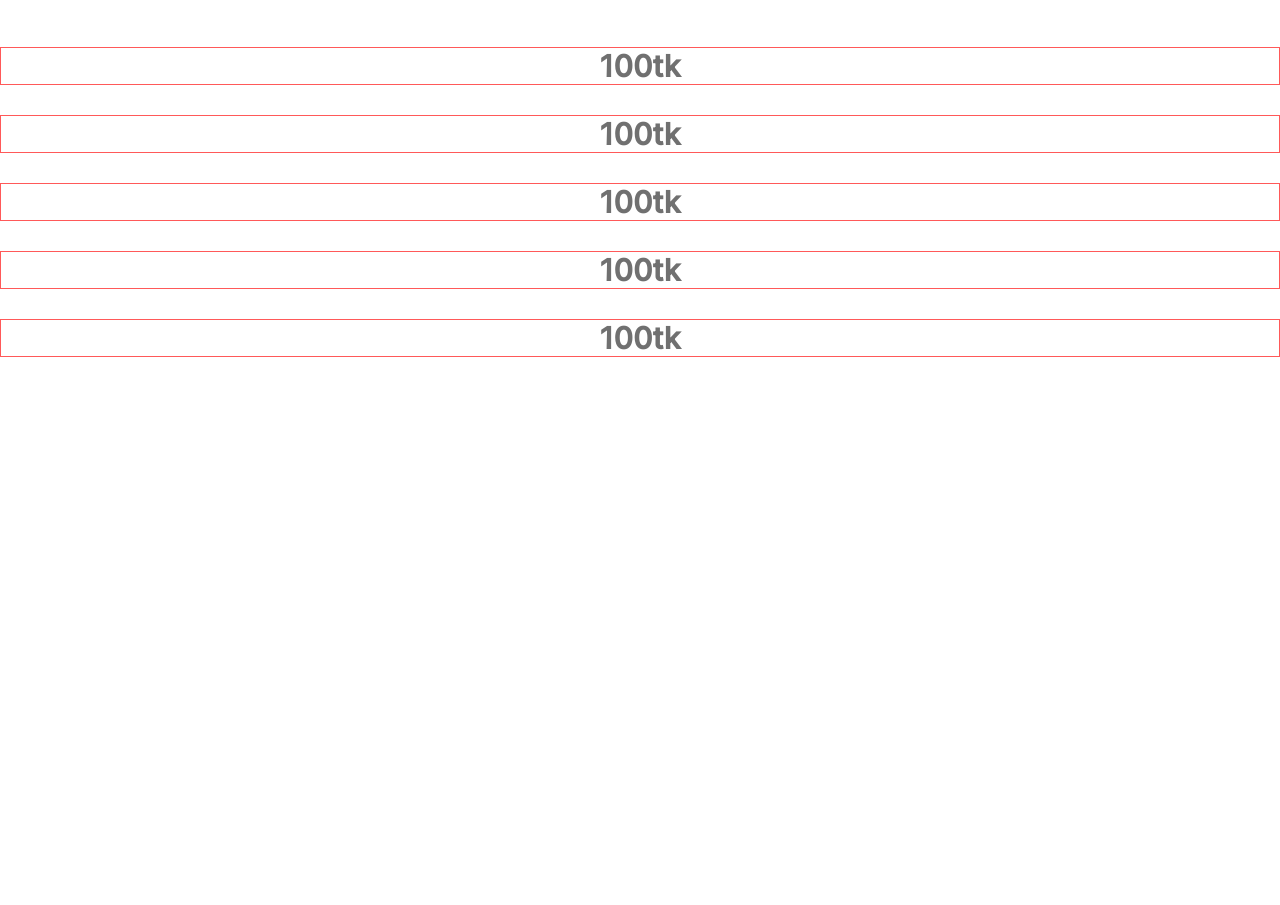
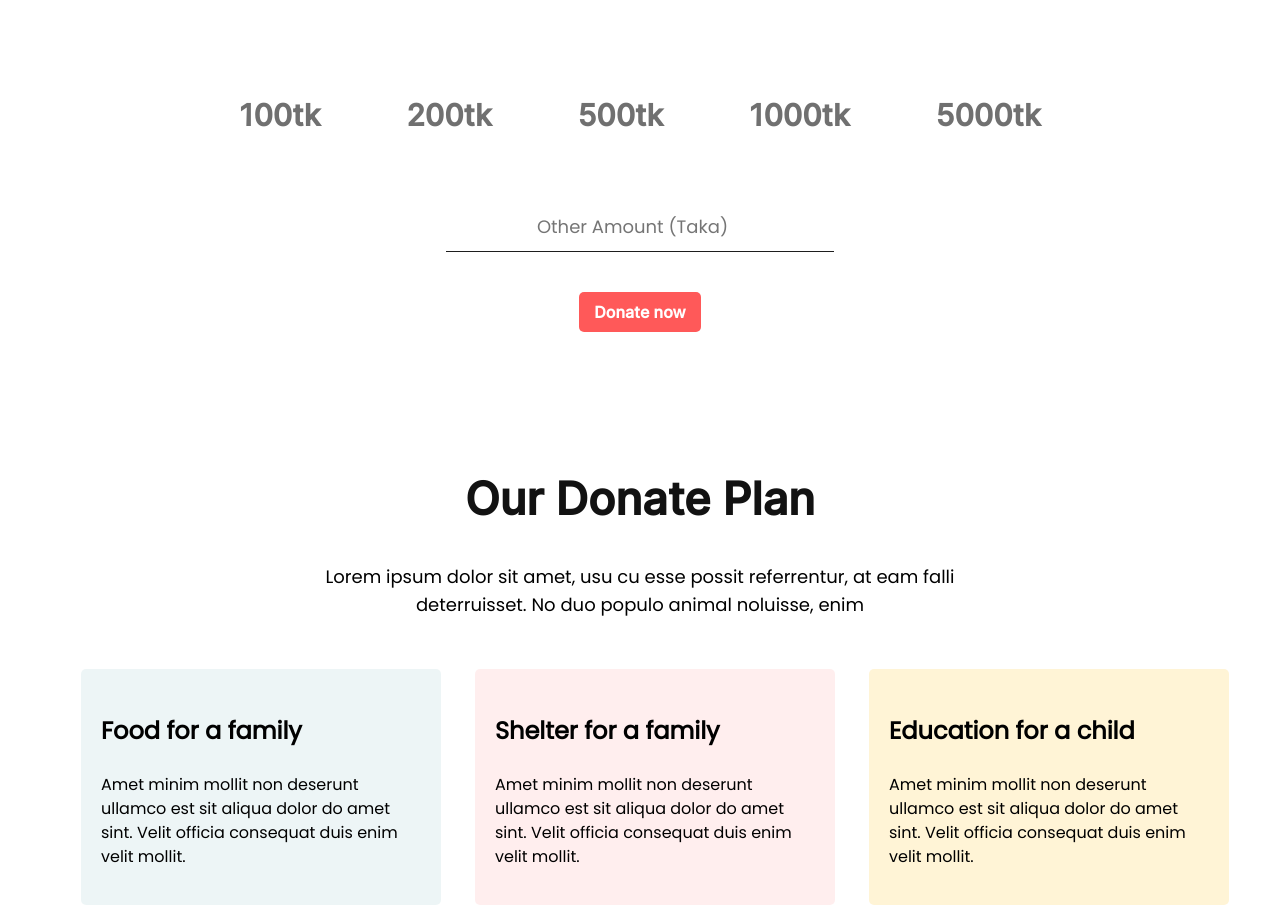
Before and after one commit to olindbinohidosee/assignment, a plain HTML site: page index.html in a window 1280 px wide. Shown: the part 838-1743 px from the top of the page. Before the commit the page ends 1225 px from the top, so only its background shows below. Drawn offline with Linux system fonts and the light colour scheme.

Commit message:
the plan

```diff
--- a/css/style.css
+++ b/css/style.css
@@ -21,6 +21,7 @@ body
 }
 .donate
 {
+    font-family: Inter-Medium;
     margin-top: 30px;
     color:#fff ;
     padding: 10px 15px;
@@ -30,6 +31,11 @@ body
     font-weight: 600;
 
 
+}
+.donate:hover
+{
+    background-color: #FFEEEE; ;
+    color: #ff5959;
 }
 
 .first h1
@@ -76,17 +82,118 @@ body
     line-height: 54px;
     text-align: center;
 }
-.rate
+.rates
 {
-    margin: 0 auto;
+    padding-top: 50px;
+    width: 100%;
+    margin: auto;
+    text-align: center;
 }
-.box p
+
+.box
 {
+    width: 30px;
+    display: inline;
+
+}
+.box a
+{
+    margin: 0 20px;
+    display: inline;
+    padding:  30px 20px;
     font-family: Inter-Medium;
     font-weight: 700;
     font-size: 30px;
     line-height: 36px;
     text-align: center;
     color: #707070;
-    border: 1px solid #FF5959 ;
+   text-decoration: none;
+    border: 1px solid white;
+
 }
+
+.box a:hover {
+    border-color:  #FF5959 ;
+    background-color: #FFEEEE;
+    border-radius: 5px;
+    color: #FF5959;
+  }
+
+
+
+.textBox
+{
+    margin-top: 70px;
+    text-align: center;
+    margin-bottom: 50px;
+
+}
+
+.tB
+{
+    display: inline-block;
+    padding: 10px 20px;
+    border: none;
+    text-align: center;
+    border-bottom: 1px solid #1E1E1E;
+    font-family: 'Poppins';
+    font-style: normal;
+    font-weight: 400;
+    font-size: 18px;
+    line-height: 28px;
+    margin-bottom: 50px;
+}
+
+.tB:focus-visible
+{
+    outline:none;
+}
+
+.margin-50px
+{
+    margin-top: 150px;
+}
+
+.wrapper
+{
+    text-align: center;
+}
+.planBox
+{
+    text-align: left;
+    margin-left: 30px;
+    display: inline-block;
+    background-color: #4F9DA61A;
+    width: 25%;
+    border-radius: 5px;
+    padding: 20px;
+
+}
+
+.planBox h3
+{
+    font-family: 'Poppins';
+    font-style: normal;
+    font-weight: 600;
+    font-size: 24px;
+    line-height: 36px;
+}
+
+.planBox p
+{
+    font-family: 'Poppins';
+    font-style: normal;
+    font-weight: 400;
+    font-size: 16px;
+    line-height: 24px;
+}
+
+.bg-2
+{
+    background-color: #FF59591A;
+}
+.bg-3
+{
+    background-color: #FFF4D6;
+
+}
--- a/index.html
+++ b/index.html
@@ -28,21 +28,58 @@
 
         <div class="rates">
             <div class="box">
-                <p>100tk</p>
+               <a href="#">100tk</a>
             </div>
             <div class="box">
-                <p>100tk</p>
+               <a href="#">200tk</a>
             </div>
             <div class="box">
-                <p>100tk</p>
+               <a href="#">500tk</a>
             </div>
             <div class="box">
-                <p>100tk</p>
+               <a href="#">1000tk</a>
             </div>
             <div class="box">
-                <p>100tk</p>
+               <a href="#">5000tk</a>
+            </div>
+
+        </div>
+
+        <div class="text_box_button">
+            <div class="textBox">
+                <form action="">
+                    <input class="tB" type="number" placeholder="Other Amount (Taka)">
+                </form>
+
+            <div class="button">
+                <a class="donate" href="#">Donate now</a>
             </div>
         </div>
     </section>
+
+    <section class="section-3">
+        <div class="margin-50px">
+            <h2 class="common-h2">Our Donate Plan</h2>
+            <p class="common-p">Lorem ipsum dolor sit amet, usu cu esse possit referrentur, at eam falli deterruisset. No duo populo animal noluisse, enim</p>
+
+        </div>
+
+        <div class="wrapper">
+            <div class="planBox">
+                <h3>Food for a family</h3>
+                <p>Amet minim mollit non deserunt ullamco est sit aliqua dolor do amet sint. Velit officia consequat duis enim velit mollit.</p>
+            </div>
+            <div class="planBox bg-2">
+                <h3>Shelter for a family</h3>
+                <p>Amet minim mollit non deserunt ullamco est sit aliqua dolor do amet sint. Velit officia consequat duis enim velit mollit.</p>
+            </div>
+            <div class="planBox bg-3">
+                <h3>Education for a child</h3>
+                <p>Amet minim mollit non deserunt ullamco est sit aliqua dolor do amet sint. Velit officia consequat duis enim velit mollit.</p>
+            </div>
+        </div>
+
+
+    </section>
 </body>
 </html>
```
